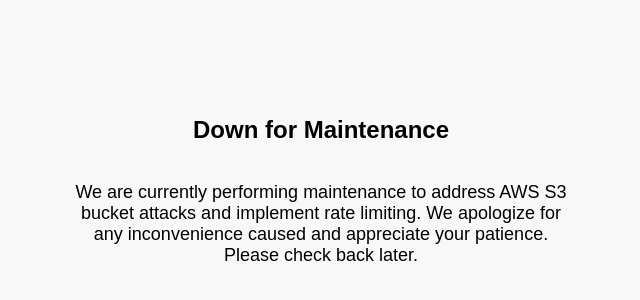
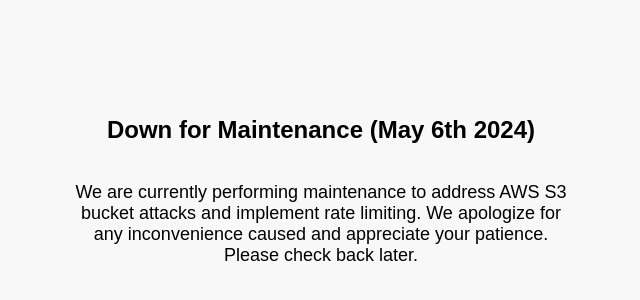
Before and after one commit to spencermx/Go, a SvelteKit app in the folder project5/client/: page / in a window 1280 px wide. Shown: the part 210-510 px from the top of the page, without its empty margins (319-959 px from the left). Built offline with nearby package versions, Linux system fonts and the light colour scheme.

Commit message:
updated maintenance page

```diff
--- a/project5/client/src/routes/+page.svelte
+++ b/project5/client/src/routes/+page.svelte
@@ -27,7 +27,7 @@
 </style>
 
 <div class="container">
-  <h1>Down for Maintenance</h1>
+  <h1>Down for Maintenance (May 6th 2024)</h1>
   <p>{maintenanceMessage}</p>
 </div>
 
```
